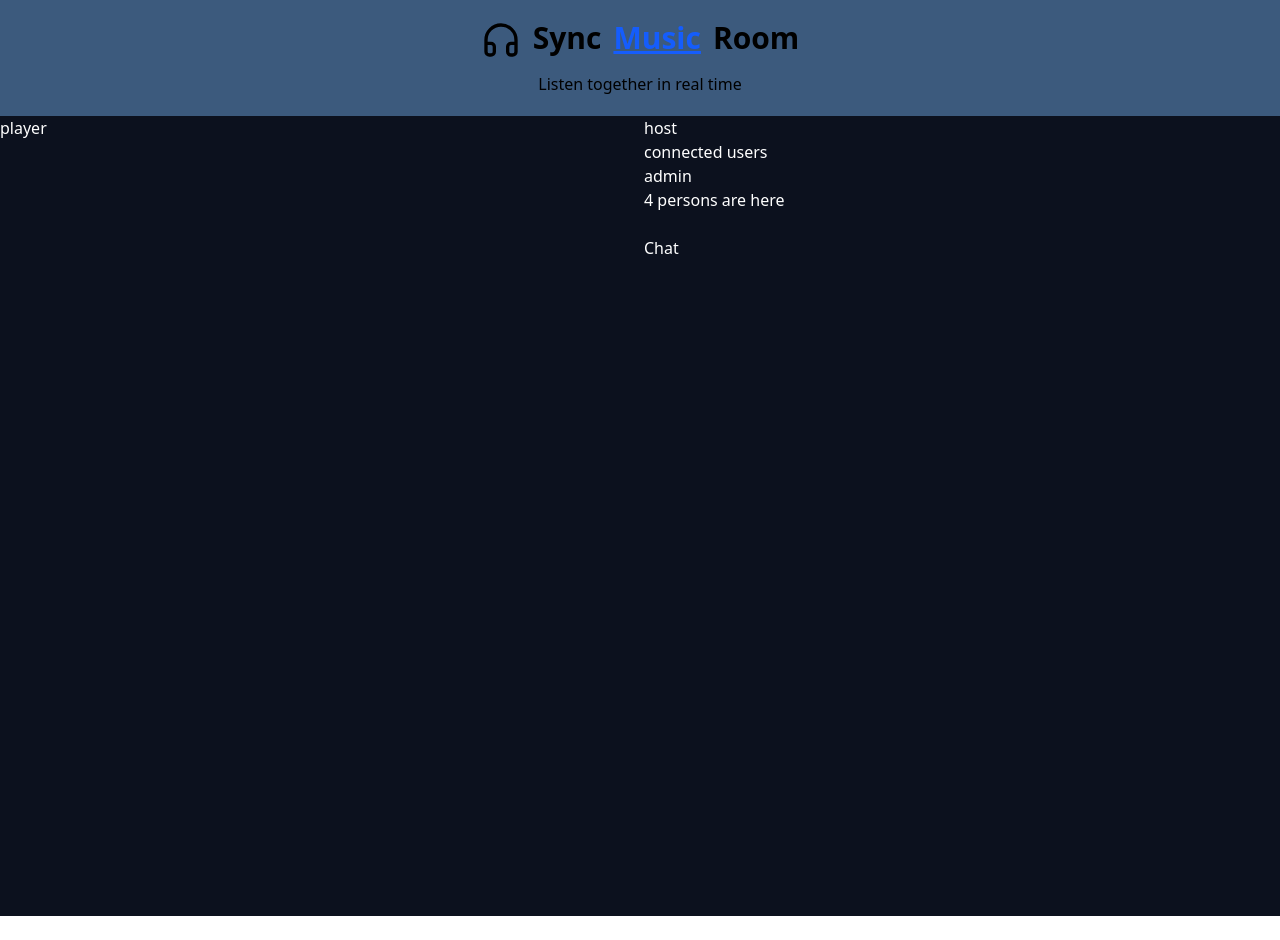
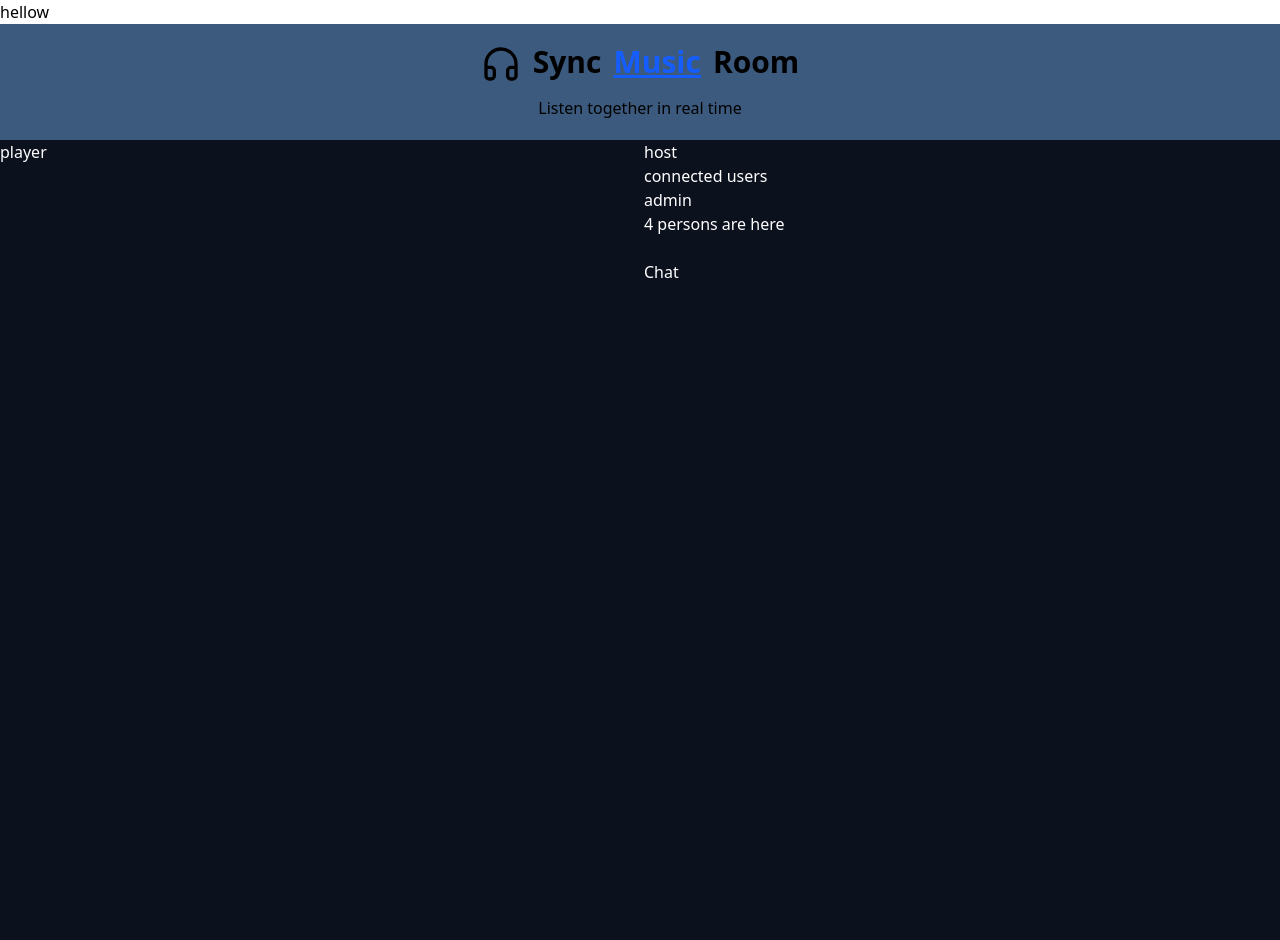
Before and after one commit to Arunmaity2003/Syncwave, a React app in the folder frontend/: page / in a window 1280 px wide. Before the commit the page ends 916 px from the top, so only its background shows below. Built offline with nearby package versions, Linux system fonts and the light colour scheme; the HTML template or start-up script is replaced by a standard one.

Commit message:
samir commit

```diff
--- a/frontend/src/App.jsx
+++ b/frontend/src/App.jsx
@@ -4,6 +4,7 @@ import Room from "./pages/Room.jsx"
 function App() {
   return (
     <>
+      <h1>hellow</h1>
       <Room />
     </>
   )
```
